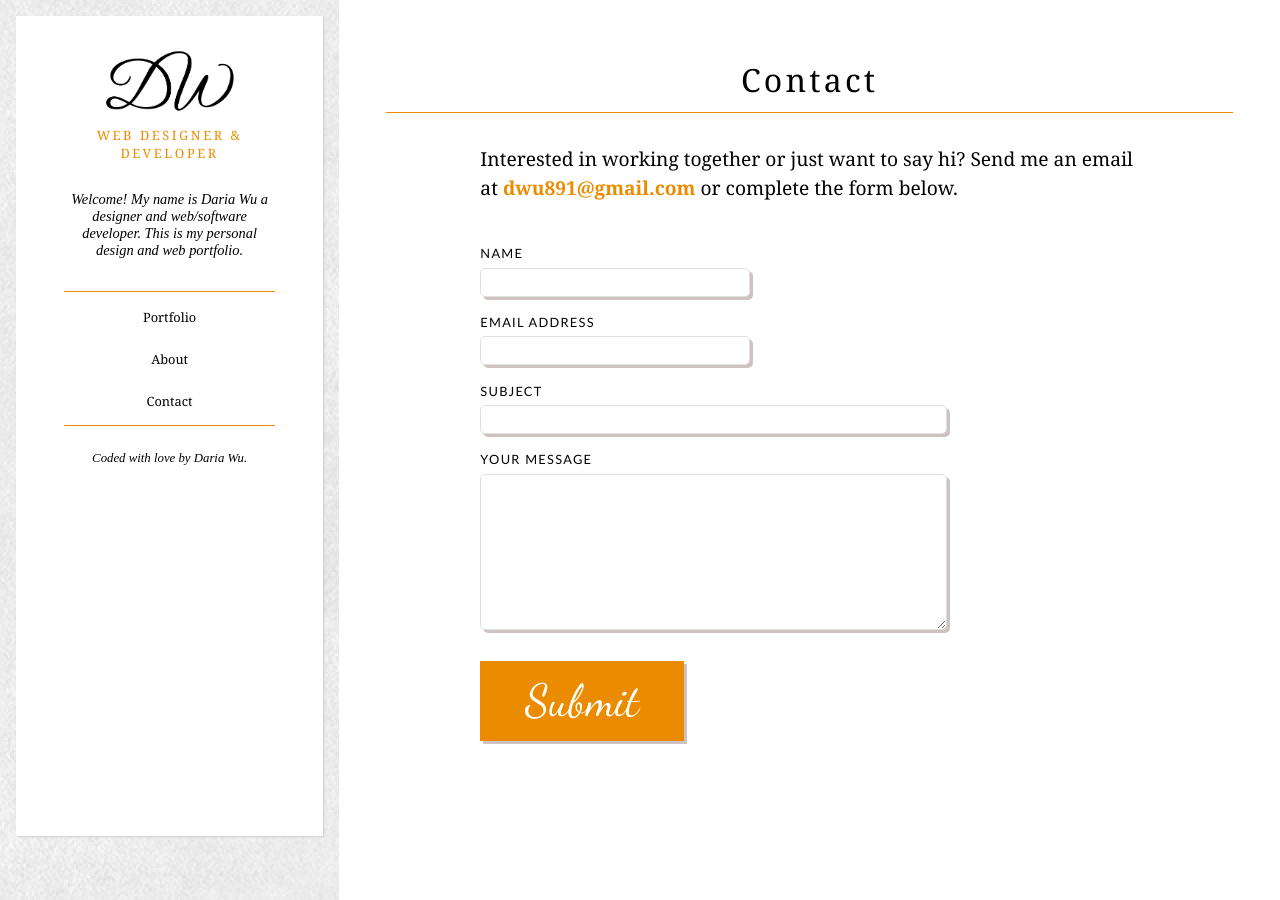
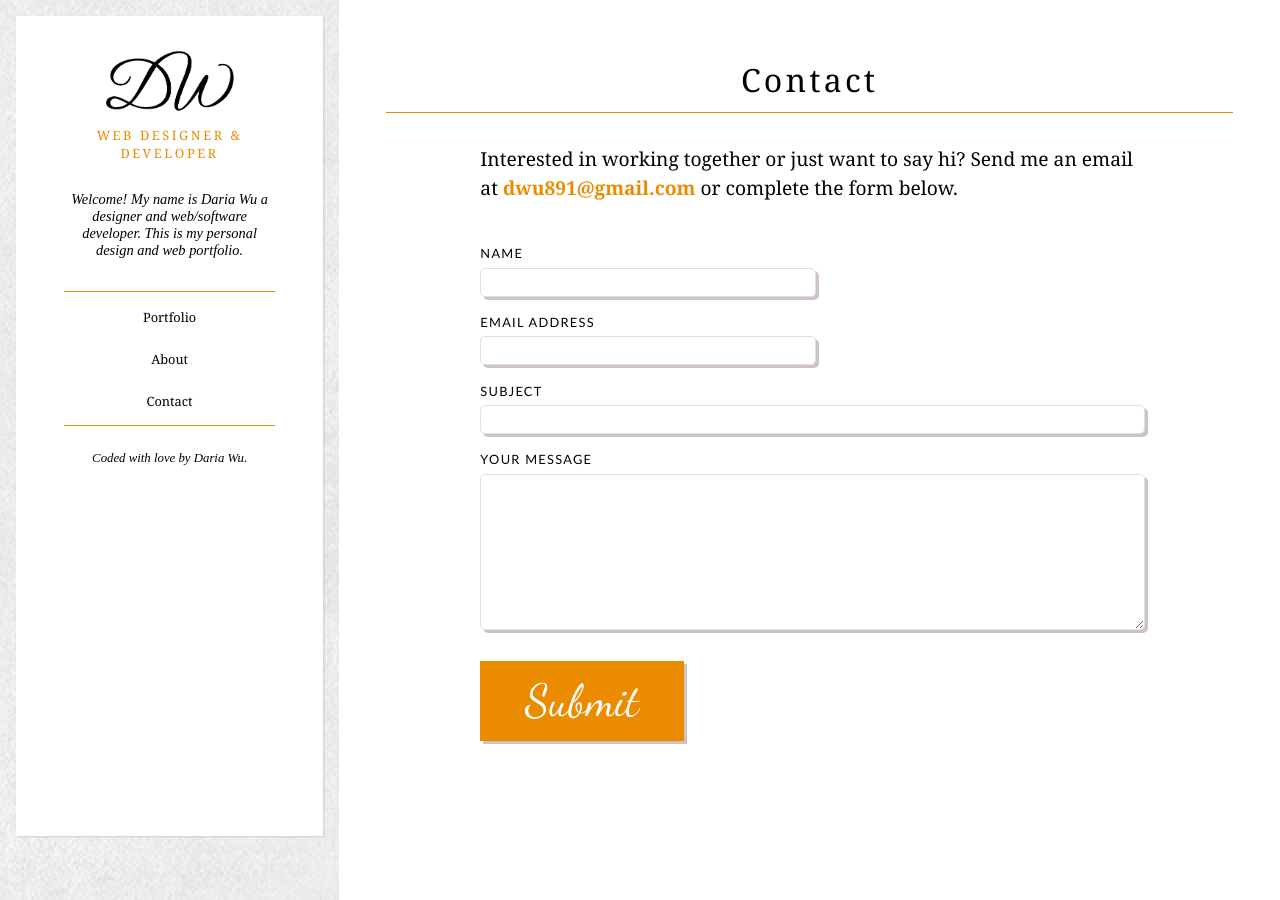
Before and after one commit to dwu891/dwu891.github.io, a Jekyll site: the page built from contact.html, in a window 1280 px wide. Built offline with Jekyll 4.4.1, drawn with Linux system fonts in a browser that asks for light colours; nearby versions of some CDN libraries.

Commit message:
Increased length of contact form input boxes

```diff
--- a/css/main.scss
+++ b/css/main.scss
@@ -612,14 +612,14 @@ body {
         height: 25px;
     }
     input[name="name"], input[name="email"] {
-        width: 40%;
+        width: 50%;
     }
     input[name="subject"] {
-        width: 70%;
+        width: 100%;
     }
     textarea {
         font-size: 1.3em;
-        width: 70%;
+        width: 100%;
         height: 150px;
     }
     #submit {
```
